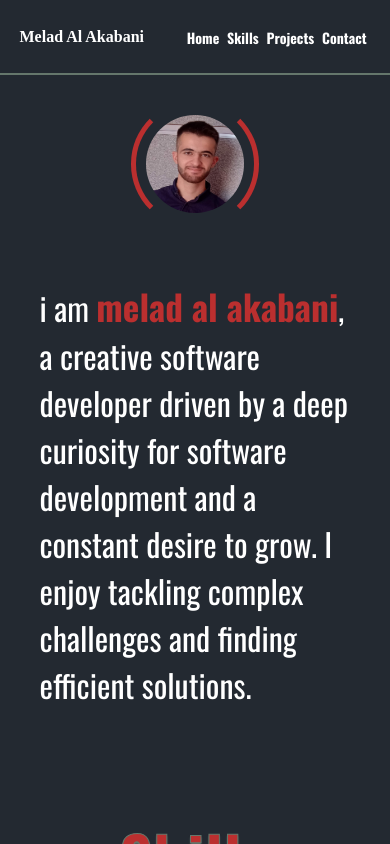
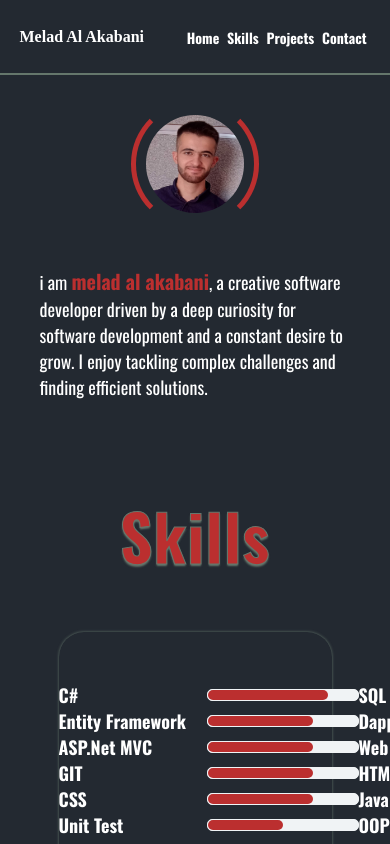
Before and after one commit to meladak286/meladak286.github.io, a Vue app: page / in a window 390 px wide. Shown: the top 844 px of the page. Built offline with nearby package versions, Linux system fonts and the light colour scheme.

Commit message:
Change personal info section font size

```diff
--- a/src/views/HomeView.vue
+++ b/src/views/HomeView.vue
@@ -113,11 +113,11 @@ import navbar from "../components/Nav.vue";
   .personal-info {
     width: 90%;
     padding: 20px;
-    font-size: 2rem;
+    font-size: 18px;
   }
 
   .personal-info .name {
-    font-size: 2.2rem;
+    font-size: 20px;
   }
 
   .personal-image .image img {
```
